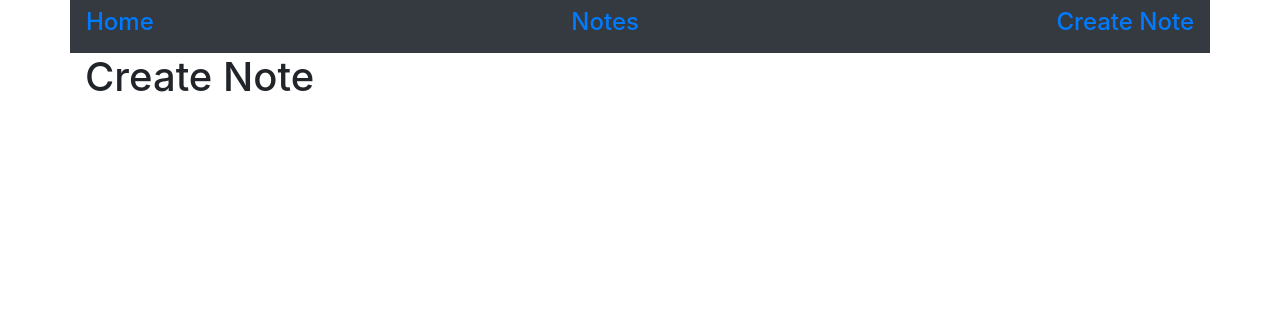
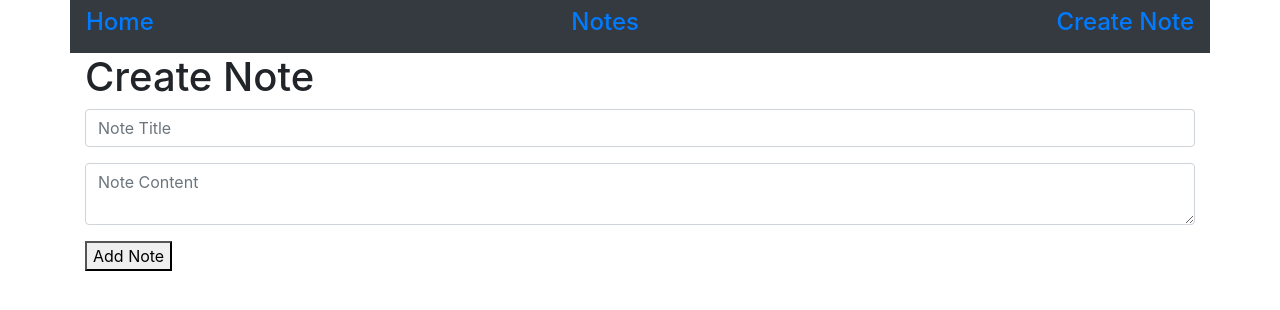
Before and after one commit to catalinarose1361/MERN-To-Do, a React (Create React App) app in the folder frontend/: page /create in a window 1280 px wide. Shown: the top 310 px of the page. Built offline with nearby package versions, Linux system fonts and the light colour scheme.

Commit message:
built create note form using bootstrap

```diff
--- a/frontend/src/components/CreateNote.jsx
+++ b/frontend/src/components/CreateNote.jsx
@@ -3,6 +3,20 @@ import React from "react"
 function CreateNote() {
     return <div className="container">
         <h1>Create Note</h1>
+
+        <form>
+            <div className="form-group">
+                <input name="title" className="form-control" autoComplete="off" placeholder="Note Title"></input>
+            </div>
+
+            <div className="form-group">
+                <textarea name="content" className="form-control" autoComplete="off" placeholder="Note Content"></textarea>
+            </div>
+
+            <button clasName="btn btn-lg btn-info">Add Note</button>
+
+        </form>
+
     </div>
 }
 
```
